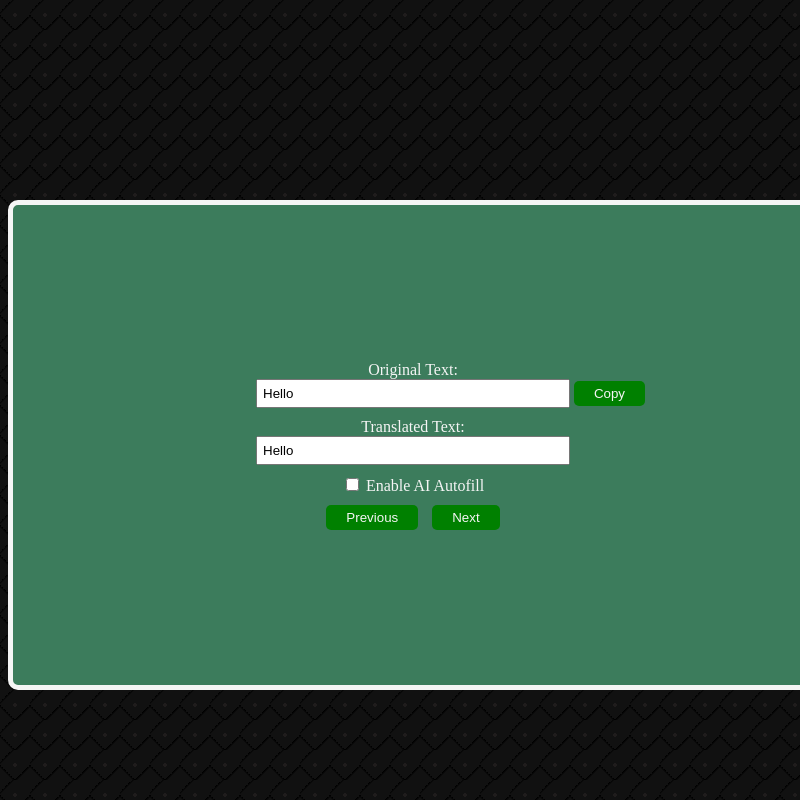
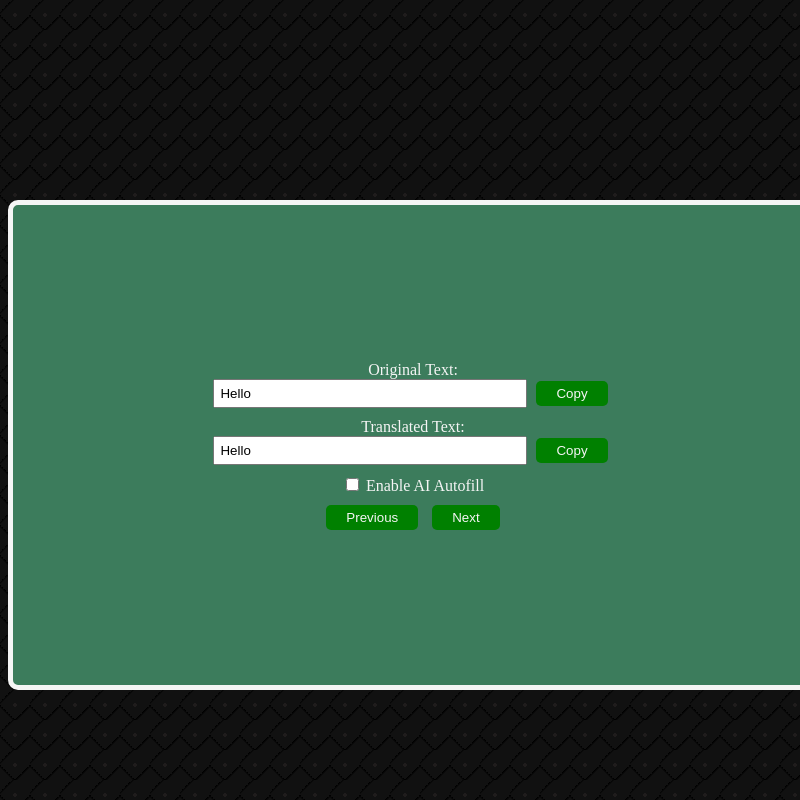
Before and after one commit to lilacvenus/RPGMV-Translation-Parser, an Electron app: page index.html in a window 800 px wide. Drawn offline with Linux system fonts and the light colour scheme.

Commit message:
Adjusted copy buttons

```diff
--- a/index.html
+++ b/index.html
@@ -9,13 +9,17 @@
 <body>
     <div class="container">
         <label for="original-text">Original Text:</label>
-        <div class="text-input-container">
+        <div>
             <input type="text" id="original-text" class="text-input" />
             <button id="copy-button" class="button">Copy</button>
         </div>
 
         <label for="user-text">Translated Text:</label>
-        <input type="text" id="user-text" class="text-input" />
+        <div>
+            <input type="text" id="user-text" class="text-input" />
+            <button id="copy-button-trans" class="button">Copy</button>
+        </div>
+
 
         <label for="autofill-checkbox">
             <input type="checkbox" id="autofill-checkbox" /> Enable AI Autofill
--- a/script.js
+++ b/script.js
@@ -4,8 +4,11 @@ const autofillCheckbox = document.getElementById('autofill-checkbox');
 const previousButton = document.getElementById('previous-button');
 const nextButton = document.getElementById('next-button');
 document.getElementById('copy-button').addEventListener('click', function () {
-    originalTextElement.select();
     navigator.clipboard.writeText(originalTextElement.value);
+});
+
+document.getElementById('copy-button-trans').addEventListener('click', function () {
+    navigator.clipboard.writeText(userTextElement.value);
 });
 
 let data = {
--- a/style.css
+++ b/style.css
@@ -28,20 +28,10 @@ body {
     margin-top: 25vh;
 }
 
-.text-input-container {
-    position: relative;
-}
-
 .text-input {
     margin-bottom: 10px;
     width: 300px;
     padding: 5px;
-}
-
-#copy-button {
-    position: absolute;
-    right: -80px;
-    top: 2px;
 }
 
 .block-selection {
```
